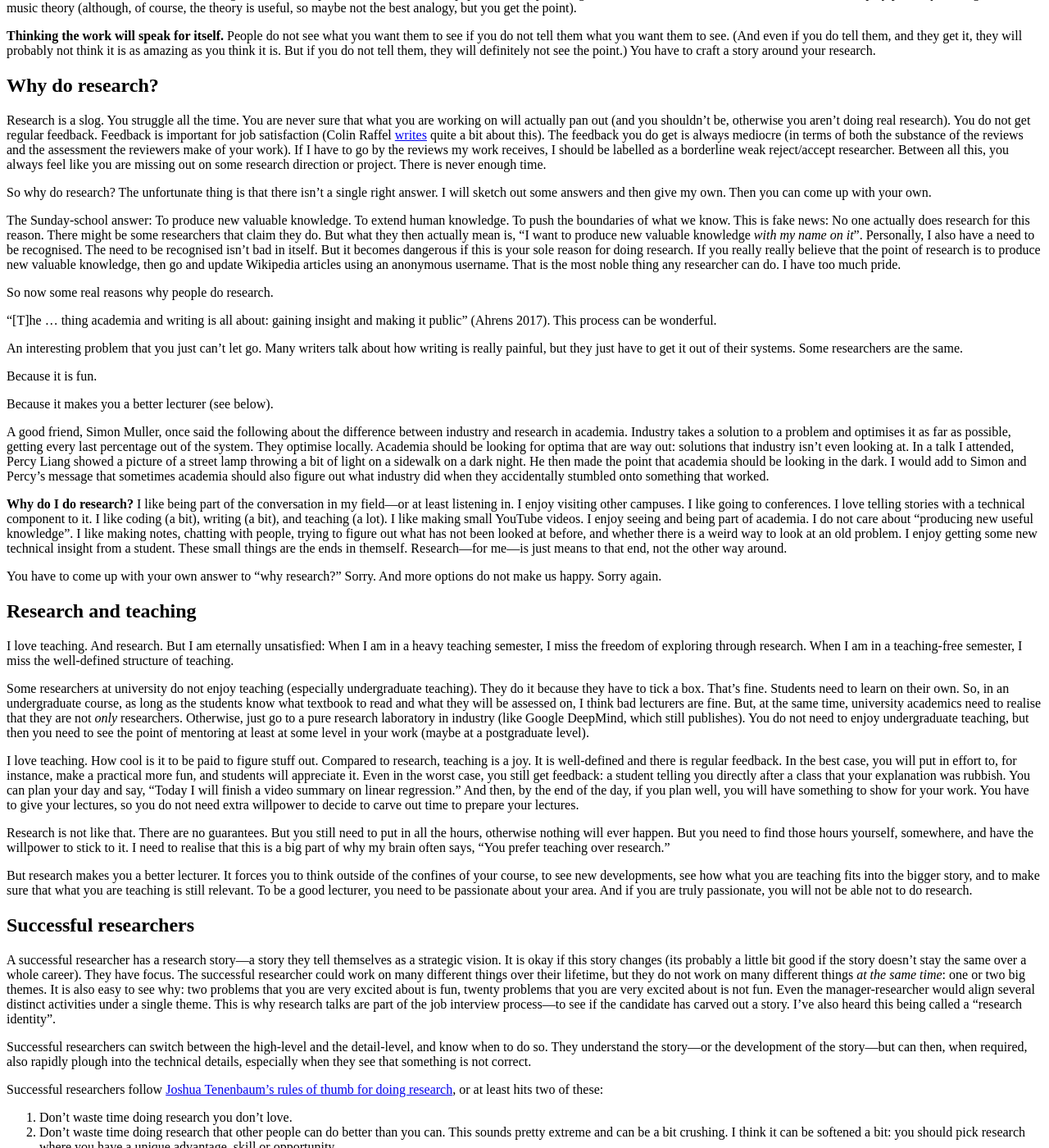
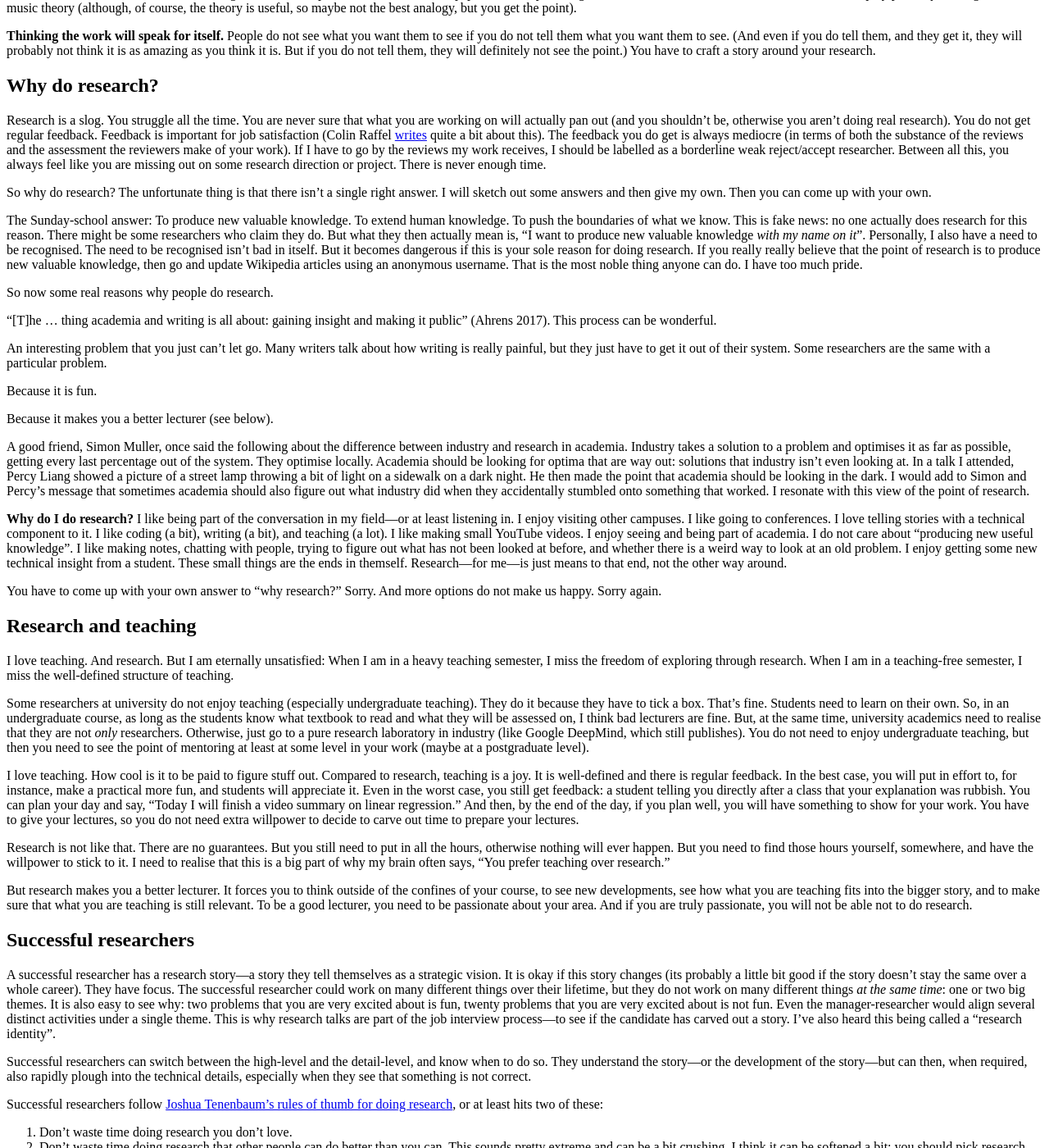
Before and after one commit to kamperh/kamperh.github.io, a Jekyll site: the page built from _posts/2025-05-16-research-thoughts.md, in a window 1280 px wide and 1400 px high, scrolled down 1050 px. Shown: the whole window at 82% size. Built offline with Jekyll 4.4.1, drawn with Linux system fonts in a browser that asks for light colours; our own code applies the rules of GitHub Pages for plain Markdown files; a style sheet for code colours, icons or effects is not loaded; some of the changed text lies outside the part shown.

Commit message:
Update 2025-05-16-research-thoughts.md

```diff
--- a/_posts/2025-05-16-research-thoughts.md
+++ b/_posts/2025-05-16-research-thoughts.md
@@ -44,19 +44,19 @@
 
 So why do research? The unfortunate thing is that there isn't a single right answer. I will sketch out some answers and then give my own. Then you can come up with your own.
 
-The Sunday-school answer: To produce new valuable knowledge. To extend human knowledge. To push the boundaries of what we know. This is fake news: No one actually does research for this reason. There might be some researchers that claim they do. But what they then actually mean is, "I want to produce new valuable knowledge *with my name on it*". Personally, I also have a need to be recognised. The need to be recognised isn't bad in itself. But it becomes dangerous if this is your sole reason for doing research. If you really really believe that the point of research is to produce new valuable knowledge, then go and update Wikipedia articles using an anonymous username. That is the most noble thing any researcher can do. I have too much pride.
+The Sunday-school answer: To produce new valuable knowledge. To extend human knowledge. To push the boundaries of what we know. This is fake news: no one actually does research for this reason. There might be some researchers who claim they do. But what they then actually mean is, "I want to produce new valuable knowledge *with my name on it*". Personally, I also have a need to be recognised. The need to be recognised isn't bad in itself. But it becomes dangerous if this is your sole reason for doing research. If you really really believe that the point of research is to produce new valuable knowledge, then go and update Wikipedia articles using an anonymous username. That is the most noble thing anyone can do. I have too much pride.
 
 So now some real reasons why people do research.
 
 "[T]he ... thing academia and writing is all about: gaining insight and making it public" (Ahrens 2017). This process can be wonderful.
 
-An interesting problem that you just can't let go. Many writers talk about how writing is really painful, but they just have to get it out of their systems. Some researchers are the same.
+An interesting problem that you just can't let go. Many writers talk about how writing is really painful, but they just have to get it out of their system. Some researchers are the same with a particular problem.
 
 Because it is fun.
 
 Because it makes you a better lecturer (see below).
 
-A good friend, Simon Muller, once said the following about the difference between industry and research in academia. Industry takes a solution to a problem and optimises it as far as possible, getting every last percentage out of the system. They optimise locally. Academia should be looking for optima that are way out: solutions that industry isn't even looking at. In a talk I attended, Percy Liang showed a picture of a street lamp throwing a bit of light on a sidewalk on a dark night. He then made the point that academia should be looking in the dark. I would add to Simon and Percy's message that sometimes academia should also figure out what industry did when they accidentally stumbled onto something that worked.
+A good friend, Simon Muller, once said the following about the difference between industry and research in academia. Industry takes a solution to a problem and optimises it as far as possible, getting every last percentage out of the system. They optimise locally. Academia should be looking for optima that are way out: solutions that industry isn't even looking at. In a talk I attended, Percy Liang showed a picture of a street lamp throwing a bit of light on a sidewalk on a dark night. He then made the point that academia should be looking in the dark. I would add to Simon and Percy's message that sometimes academia should also figure out what industry did when they accidentally stumbled onto something that worked. I resonate with this view of the point of research.
 
 **Why do I do research?** I like being part of the conversation in my field---or at least listening in. I enjoy visiting other campuses. I like going to conferences. I love telling stories with a technical component to it. I like coding (a bit), writing (a bit), and teaching (a lot). I like making small YouTube videos. I enjoy seeing and being part of academia. I do not care about "producing new useful knowledge". I like making notes, chatting with people, trying to figure out what has not been looked at before, and whether there is a weird way to look at an old problem. I enjoy getting some new technical insight from a student. These small things are the ends in themself. Research---for me---is just means to that end, not the other way around.
 
```
Also changed, not shown: other parts of _posts/2025-05-16-research-thoughts.md (+1 -1 lines).
